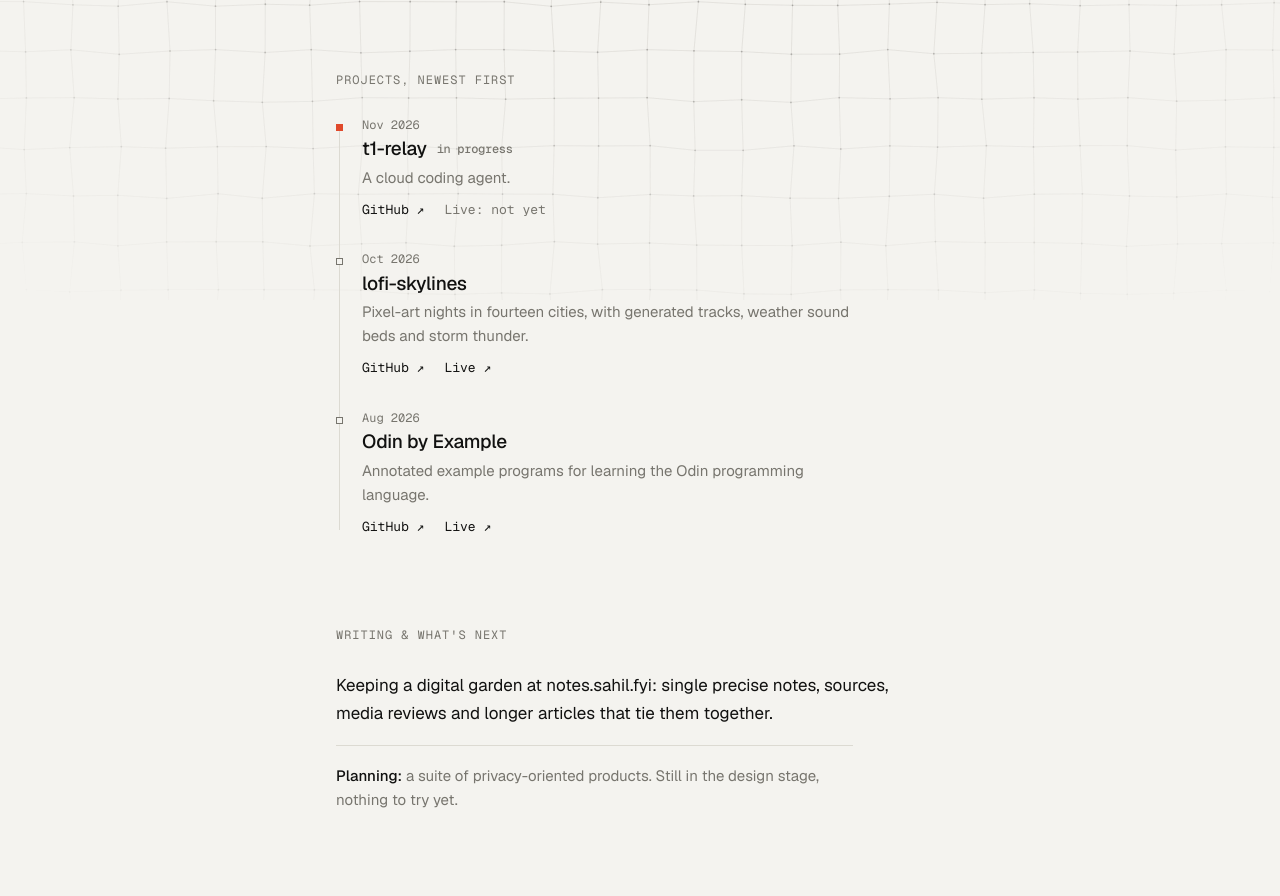
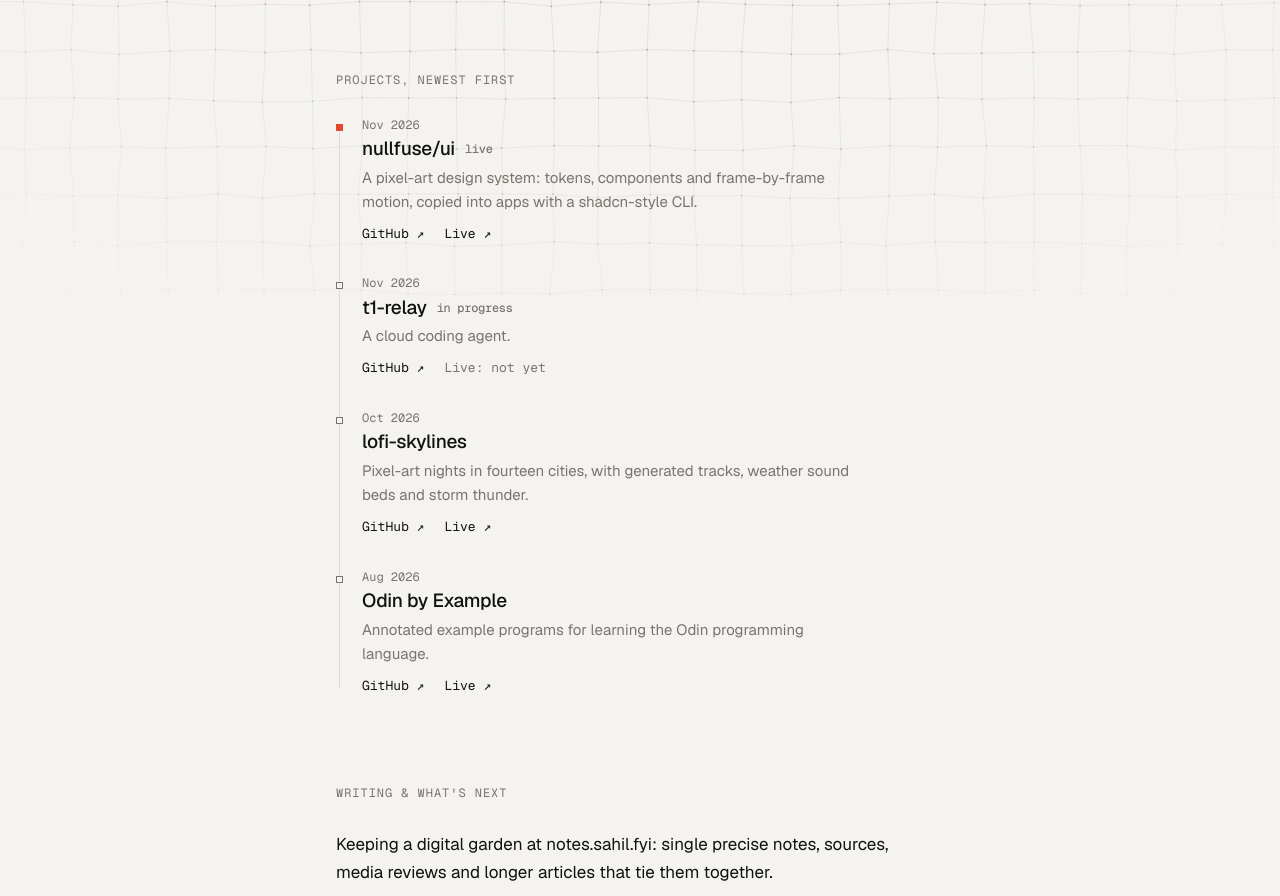
Before and after one commit to sahil0x01/sahil-fyi, a plain HTML site: page index.html in a window 1280 px wide. Shown: the part 500-1396 px from the top of the page. Drawn offline with nearby package versions, Linux system fonts and the light colour scheme.

Commit message:
Add nullfuse/ui to projects
Co-Authored-By: Claude Haiku 5.5 <noreply@anthropic.com>

```diff
--- a/index.html
+++ b/index.html
@@ -237,6 +237,7 @@
     .log li:nth-child(1) { animation-delay: .85s; }
     .log li:nth-child(2) { animation-delay: 1.0s; }
     .log li:nth-child(3) { animation-delay: 1.15s; }
+    .log li:nth-child(4) { animation-delay: 1.3s; }
     .log li:last-child { padding-bottom: 0; }
     .log li::before {
       content: "";
@@ -404,6 +405,12 @@
         <p class="label" id="work-label">Projects, newest first</p>
         <ol class="log">
           <li class="current">
+            <time datetime="2026-11-16">Nov 2026</time>
+            <div class="title">nullfuse/ui<span class="tag">live</span></div>
+            <p class="desc">A pixel-art design system: tokens, components and frame-by-frame motion, copied into apps with a shadcn-style CLI.</p>
+            <p class="proj-links"><a href="https://github.com/sahil0x01/nf-ui">GitHub ↗</a><a href="https://ui.nullfuse.com">Live ↗</a></p>
+          </li>
+          <li>
             <time datetime="2026-11-13">Nov 2026</time>
             <div class="title">t1-relay<span class="tag">in progress</span></div>
             <p class="desc">A cloud coding agent.</p>
```
